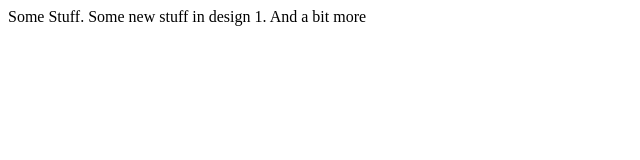
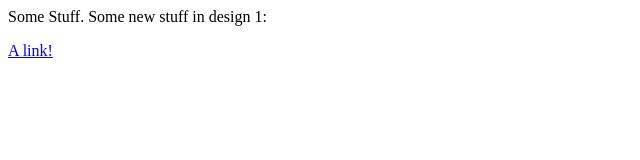
Before and after one commit to rossvdl/projectOne, a plain HTML site: page index.html in a window 1280 px wide. Shown: the whole page, without its empty margins (0-640 px from the left). Drawn offline with Linux system fonts and the light colour scheme.

Commit message:
added link

```diff
--- a/index.html
+++ b/index.html
@@ -3,6 +3,7 @@
 <title>Project One</title>
 </head>
 <body>
-	Some Stuff. Some new stuff in design 1. And a bit more
+	<p>Some Stuff. Some new stuff in design 1:</p>
+	<a href="http://www.google.com/">A link!</a>
 </body>
 </html>
```
